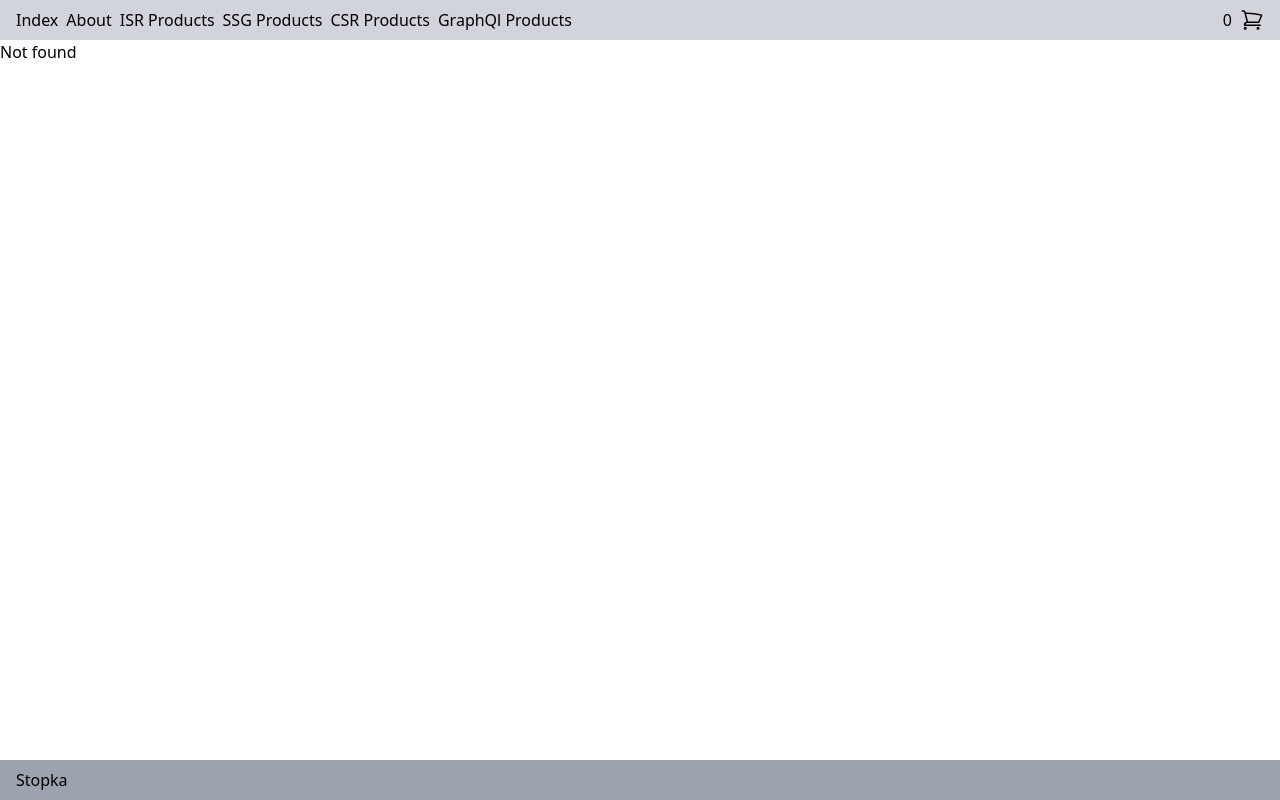
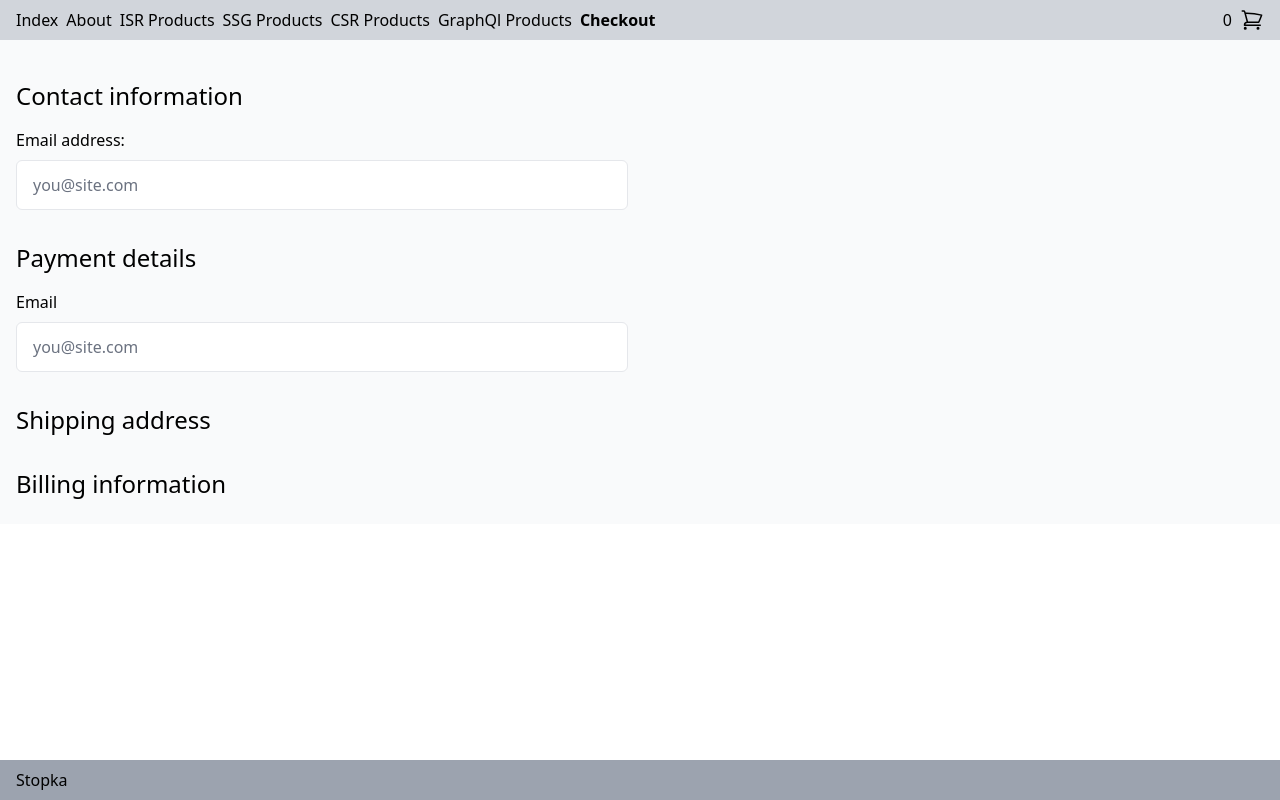
Before and after one commit to glaszczyk/next-zaisteprogramuj, a Next.js app: page /checkout in a window 1280 px wide. Before the commit this address had no page. Built offline with nearby package versions, Linux system fonts and the light colour scheme.

Commit message:
feature/15: Add initial checkout page and checkout form

```diff
--- /dev/null
+++ b/components/CheckoutForm.tsx
@@ -0,0 +1,37 @@
+const FormHeader = ({ children }) => (
+  <h2 className="text-2xl mt-8 mb-4">{children}</h2>
+);
+export const CheckoutForm = () => {
+  return (
+    <form>
+      <FormHeader>Contact information</FormHeader>
+      <label
+        htmlFor="input-label"
+        className="block text-m font-medium mb-2 dark:text-white"
+      >
+        Email address:
+      </label>
+      <input
+        type="email"
+        id="input-label"
+        className="py-3 px-4 block w-full border-gray-200 rounded-md text-m focus:border-blue-500 focus:ring-blue-500 dark:bg-slate-900 dark:border-gray-700 dark:text-gray-400"
+        placeholder="you@site.com"
+      />
+      <FormHeader>Payment details</FormHeader>
+      <label
+        htmlFor="input-label"
+        className="block text-m font-medium mb-2 dark:text-white"
+      >
+        Email
+      </label>
+      <input
+        type="email"
+        id="input-label"
+        className="py-3 px-4 block w-full border-gray-200 rounded-md text-m focus:border-blue-500 focus:ring-blue-500 dark:bg-slate-900 dark:border-gray-700 dark:text-gray-400"
+        placeholder="you@site.com"
+      />
+      <FormHeader>Shipping address</FormHeader>
+      <FormHeader>Billing information</FormHeader>
+    </form>
+  );
+};
--- a/components/Header.tsx
+++ b/components/Header.tsx
@@ -9,6 +9,7 @@ const links = [
   { label: 'SSG Products', href: '/product-list/1' },
   { label: 'CSR Products', href: '/csr-products' },
   { label: 'GraphQl Products', href: '/graphql-products' },
+  { label: 'Checkout', href: '/checkout' },
 ];
 
 type NavLinkProps = {
--- /dev/null
+++ b/pages/checkout.tsx
@@ -0,0 +1,12 @@
+import { Main } from '@/components/Main';
+import { CheckoutForm } from '@/components/CheckoutForm';
+
+const CheckoutPage = () => {
+  return (
+    <Main>
+      <CheckoutForm />
+    </Main>
+  );
+};
+
+export default CheckoutPage;
```
